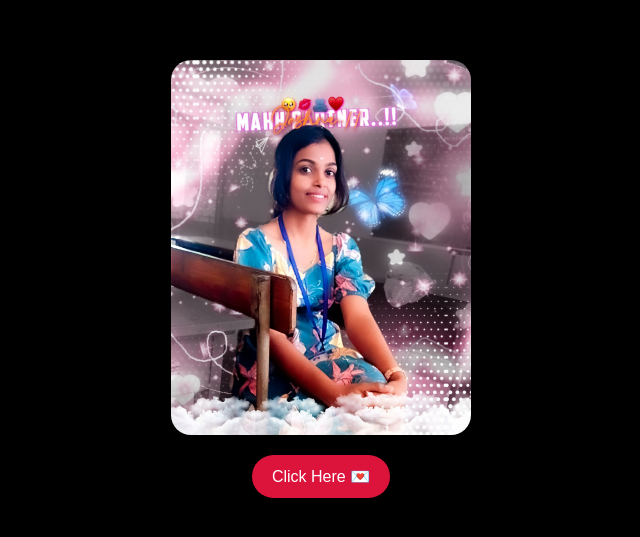
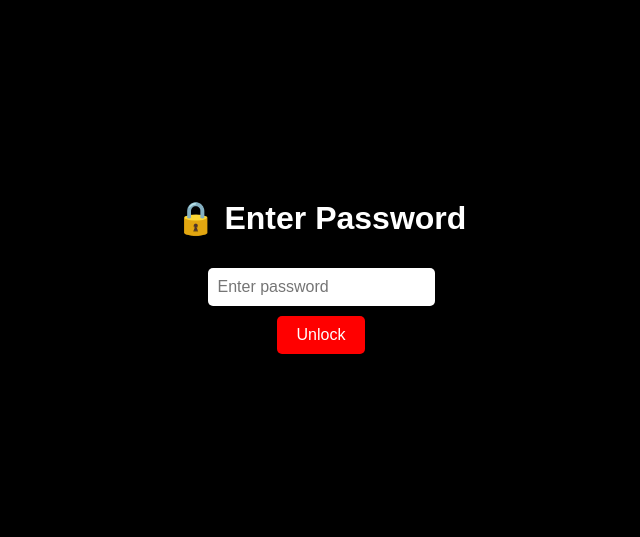
Before and after one commit to dhanuzh180/Partner-birthday, a plain HTML site: page unlock.html in a window 1280 px wide. Shown: the part 121-658 px from the top of the page, without its empty margins (319-959 px from the left). Drawn offline with Linux system fonts and the light colour scheme.

Commit message:
Update unlock.html
Signed-off-by: DNS.DHANUSH <vjzaara@gmail.com>

```diff
--- a/unlock.html
+++ b/unlock.html
@@ -1,48 +1,64 @@
 <!DOCTYPE html>
 <html lang="en">
 <head>
-  <meta charset="UTF-8" />
-  <meta name="viewport" content="width=device-width, initial-scale=1.0"/>
-  <title>My Partner</title>
+  <meta charset="UTF-8">
+  <meta name="viewport" content="width=device-width, initial-scale=1.0">
+  <title>Password Protected</title>
   <style>
     body {
-      background-color: black;
-      margin: 0;
+      background: black;
       color: white;
-      font-family: 'Poppins', sans-serif;
+      font-family: Arial, sans-serif;
       display: flex;
       flex-direction: column;
       align-items: center;
       justify-content: center;
       height: 100vh;
+      margin: 0;
       text-align: center;
     }
-
-    img {
-      max-width: 300px;
-      border-radius: 20px;
-      margin-bottom: 20px;
-      box-shadow: 0 0 20px black;
+    input {
+      padding: 10px;
+      margin: 10px;
+      border-radius: 5px;
+      border: none;
+      font-size: 1rem;
     }
-
     button {
-      background: crimson;
+      padding: 10px 20px;
+      background: red;
+      border: none;
+      border-radius: 5px;
       color: white;
       font-size: 1rem;
-      padding: 12px 20px;
-      border: none;
-      border-radius: 25px;
-      box-shadow: 0 0 15px black;
       cursor: pointer;
     }
-
     button:hover {
       background: darkred;
+    }
+    .error {
+      color: #ff4d4d;
+      margin-top: 10px;
     }
   </style>
 </head>
 <body>
-  <img src="joshna.jpg" alt="Joshna - My Love" />
-  <button onclick="window.location.href='final.html'">Click Here 💌</button>
+  <h1>🔒 Enter Password</h1>
+  <input type="password" id="password" placeholder="Enter password">
+  <button onclick="checkPassword()">Unlock</button>
+  <p class="error" id="errorMsg"></p>
+
+  <script>
+    function checkPassword() {
+      const input = document.getElementById("password").value.trim();
+      const correctPassword = "I lv u partner";
+
+      if (input === correctPassword) {
+        window.location.href = "wish.html"; // ✅ Goes to wish page
+      } else {
+        document.getElementById("errorMsg").textContent = "❌ Wrong password, try again!";
+      }
+    }
+  </script>
 </body>
 </html>
```
